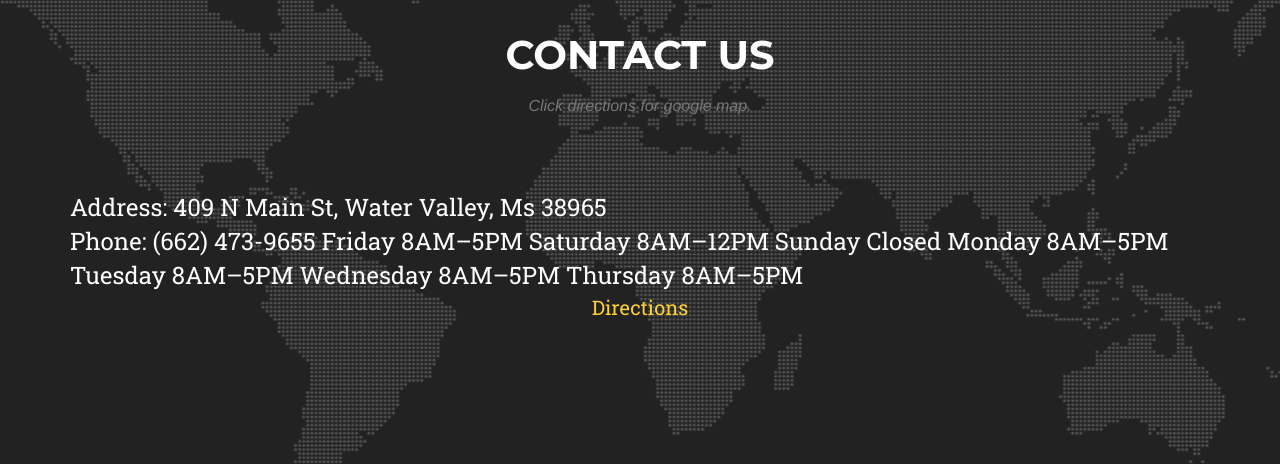
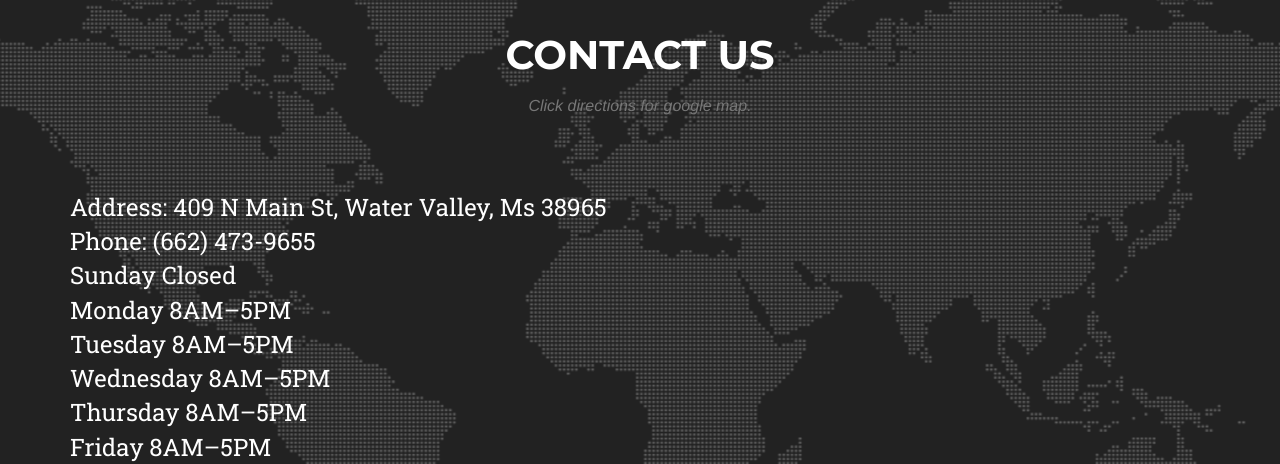
Before and after one commit to dustinbuice18/clip-snip-and-curl, a website: page index.html in a window 1280 px wide. Shown: the part 1880-2344 px from the top of the page. Drawn offline with nearby package versions, Linux system fonts and the light colour scheme; a web font is replaced by a local one.

Commit message:
put open hour in order, made each day start on new line

```diff
--- a/index.html
+++ b/index.html
@@ -170,14 +170,15 @@
 <span itemprop="streetAddress">409 N Main St</span>,
 <span itemprop="addressRegion">Water Valley, Ms</span>
 <span itemprop="postalCode">38965</span></span><br/>Phone:
-<span itemprop="telephone">(662) 473-9655</span>
-<span itemprop="openingHours">Friday	8AM–5PM
-Saturday	8AM–12PM
-Sunday	Closed
-Monday	8AM–5PM
-Tuesday	8AM–5PM
-Wednesday	8AM–5PM
-Thursday	8AM–5PM </span>
+<span itemprop="telephone">(662) 473-9655</span><br/>
+<span itemprop="openingHours">
+Sunday	Closed<br/>
+Monday	8AM–5PM<br/>
+Tuesday	8AM–5PM<br/>
+Wednesday	8AM–5PM<br/>
+Thursday	8AM–5PM<br/>
+Friday	8AM–5PM<br/>
+Saturday	8AM–12PM</span>
 
             </div>
             <div class="clearfix"></div>
```
